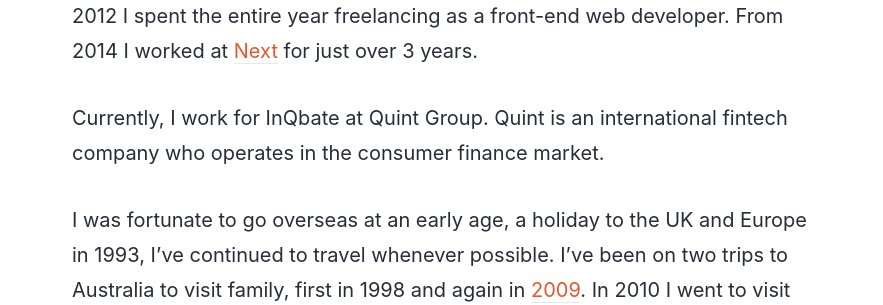
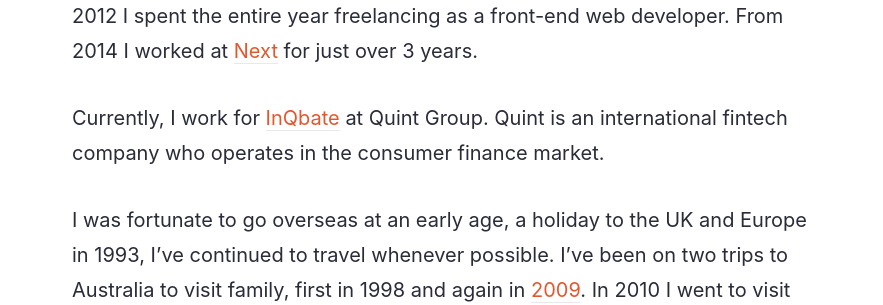
Before and after one commit to michaelthorne/michaelthorne.github.io, a Jekyll site: the page built from about.md, in a window 1280 px wide and 900 px high, scrolled down 662 px. Shown: the part 154-459 px from the top of the window, without its empty margins (198-1081 px from the left). Built offline with Jekyll 4.4.1, drawn with Linux system fonts in a browser that asks for light colours; some web fonts are replaced; part of the change alters nothing that is shown.

```diff
--- a/about.md
+++ b/about.md
@@ -19,11 +19,11 @@ I’m a front-end web developer, sports enthusiast and avid traveller who lives
 I matriculated from Wynberg Boys’ High School in 2000 and completed a computer science diploma at CTI in 2002.
 
 Towards the end of 2002, I began my career at Generator Communications as a PHP developer. In 2006 I started working
-at [RED-i](http://red-i.co.za) as a Java developer and then I made the switch back to PHP development in 2010 at [Hellocomputer](http://www.hellocomputer.com).
+at [RED-i](http://red-i.co.za) as a Java developer and then I made the switch back to PHP development in 2010 at [Hellocomputer](http://www.hellocomputer.com/).
 In 2012 I spent the entire year freelancing as a front-end web developer. From 2014 I worked at [Next](http://www.wearenext.co.za)
 for just over 3 years.
 
-Currently, I work for InQbate at Quint Group. Quint is an international fintech company who operates
+Currently, I work for [InQbate](http://www.inqbate.com/) at Quint Group. Quint is an international fintech company who operates
 in the consumer finance market.
 
 I was fortunate to go overseas at an early age, a holiday to the UK and Europe in 1993, I’ve continued to
```
